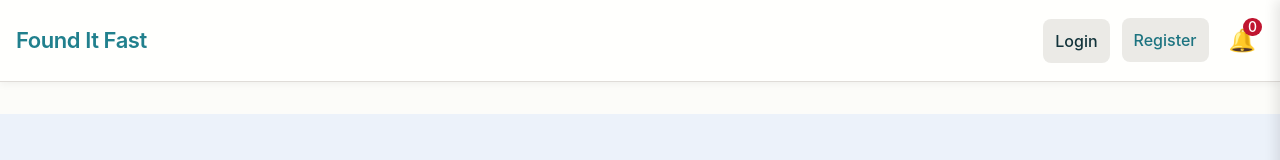
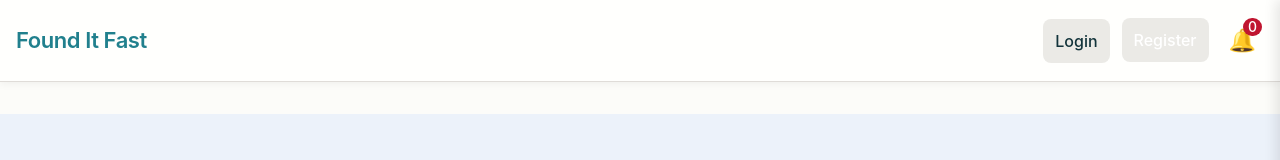
Before and after one commit to 100-112/found-it-fast, a plain HTML site: page index.html in a window 1280 px wide. In both pictures the pointer is over the link "Register". Shown: the top 160 px of the page. Drawn offline with Linux system fonts and the light colour scheme.

Commit message:
Add files via upload

```diff
--- a/style.css
+++ b/style.css
@@ -413,12 +413,20 @@ pre code {
 }
 
 .btn--primary {
-  background: var(--color-primary);
-  color: var(--color-btn-primary-text);
+  background-color: #21808D;  /* teal shade */
+  color: #FFFFFF;             /* white text - better contrast */
+  border: none;
 }
 
 .btn--primary:hover {
-  background: var(--color-primary-hover);
+  background-color: #1B5E6A;  /* darker shade for hover */
+  color: #FFFFFF;
+}
+
+
+.btn--primary:hover {
+  background-color: #1B5E6A;  /* darker shade for hover */
+  color: #FFFFFF;
 }
 
 .btn--primary:active {
```
